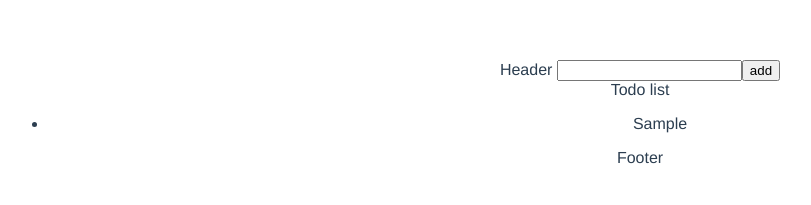
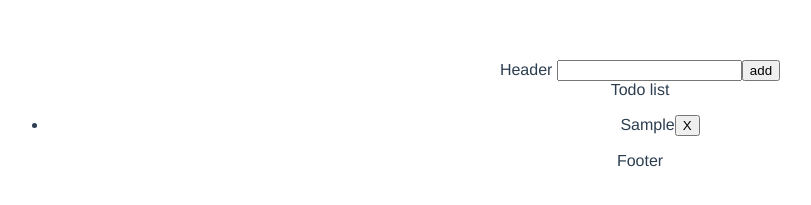
Before and after one commit to radlohead/vue-todo, a Vue app: page / in a window 1280 px wide. Both pictures are taken after typing "Sample" into the empty fields and a click on the button "add". Shown: the top 205 px of the page, without its empty margins (0-811 px from the left). Built offline with nearby package versions, Linux system fonts and the light colour scheme.

Commit message:
todo 삭제 기능 추가

```diff
--- a/src/components/TodoList.vue
+++ b/src/components/TodoList.vue
@@ -2,7 +2,10 @@
   <section>
     Todo list
     <ul>
-      <li v-for="(todo, index) in todos" v-bind:key="`${todo}-${index}`">{{ todo }}</li>
+      <li v-for="(todo, index) in todos" v-bind:key="`${todo}-${index}`">
+        <span>{{ todo }}</span>
+        <button v-on:click="removeElement(todo)">X</button>
+      </li>
     </ul>
   </section>
 </template>
@@ -14,6 +17,12 @@ export default {
     return {
       uniqueKey: new Date().getTime()
     };
+  },
+  methods: {
+    removeElement(text) {
+      const index = this.todos.findIndex(v => v === text);
+      this.todos.splice(index, 1);
+    }
   }
 };
 </script>
```
